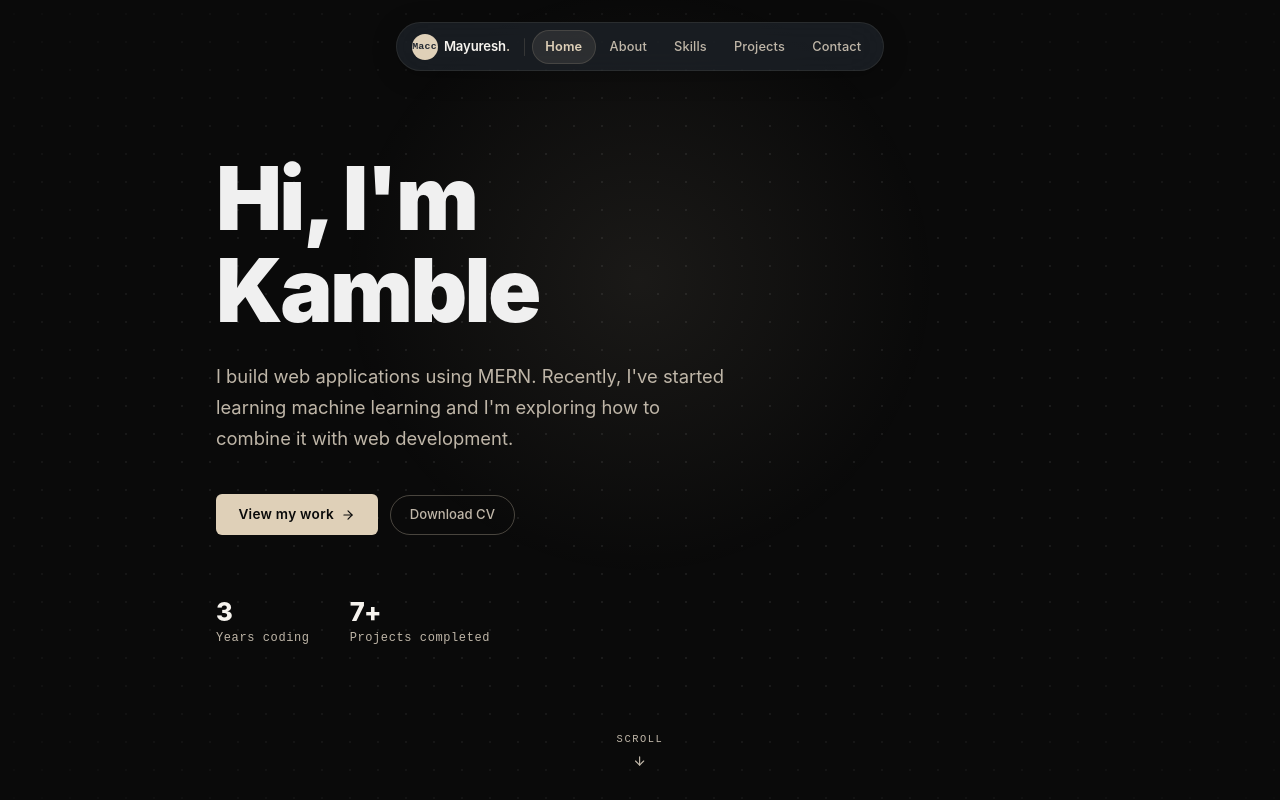
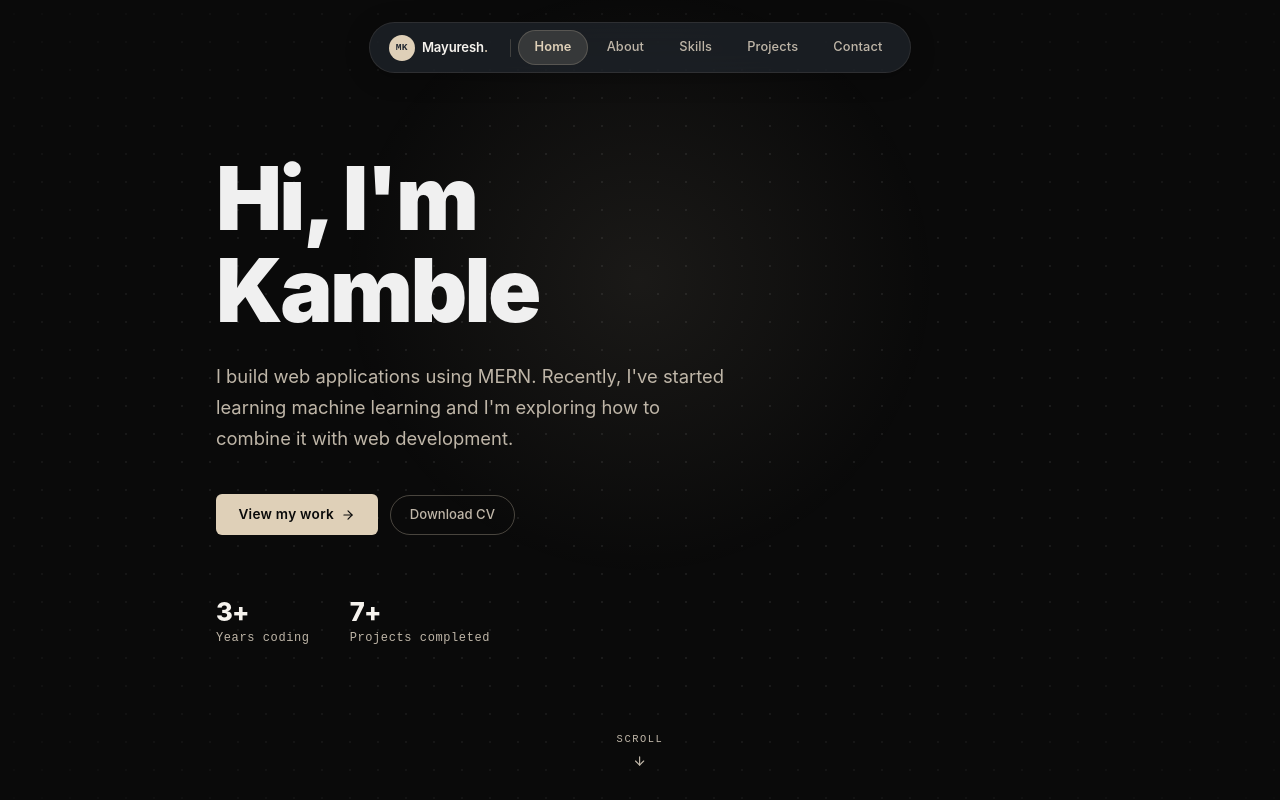
Before and after one commit to Maaaccc05/Macc, a React (Vite) app: page / in a window 1280 px wide. Shown: the top 800 px of the page. Built offline with nearby package versions, Linux system fonts and the light colour scheme.

Commit message:
new position of download resume button

```diff
--- a/src/components/HeroSection.jsx
+++ b/src/components/HeroSection.jsx
@@ -119,7 +119,7 @@ export const HeroSection = () => {
           }}
         >
           {[
-            { value: "3", label: "Years coding" },
+            { value: "3+", label: "Years coding" },
             { value: "7+", label: "Projects completed" },
           ].map(({ value, label }) => (
             <div key={label}>
--- a/src/components/Navbar.jsx
+++ b/src/components/Navbar.jsx
@@ -1,36 +1,37 @@
-import { useEffect, useRef, useState } from "react";
+import { useEffect, useLayoutEffect, useRef, useState } from "react";
 import { Menu, X } from "lucide-react";
 
 const navItems = [
-  { name: "Home", href: "#hero" },
-  { name: "About", href: "#about" },
-  { name: "Skills", href: "#skills" },
+  { name: "Home",     href: "#hero"     },
+  { name: "About",    href: "#about"    },
+  { name: "Skills",   href: "#skills"   },
   { name: "Projects", href: "#projects" },
-  { name: "Contact", href: "#contact" },
+  { name: "Contact",  href: "#contact"  },
 ];
 
 export const Navbar = () => {
-  const [isScrolled, setIsScrolled] = useState(false);
-  const [isMenuOpen, setIsMenuOpen] = useState(false);
-  const [active, setActive] = useState("Home");
+  const [isScrolled,  setIsScrolled]  = useState(false);
+  const [isMenuOpen,  setIsMenuOpen]  = useState(false);
+  const [active,      setActive]      = useState("Home");
   const [indicatorStyle, setIndicatorStyle] = useState({});
-  const navRef = useRef(null);
-  const itemRefs = useRef({});
+  const navRef    = useRef(null);
+  const itemRefs  = useRef({});
+  const prevXRef  = useRef(0);
 
-  /* ── Scroll detection ──────────────────────── */
+  /* ── Scroll detection ── */
   useEffect(() => {
-    const handleScroll = () => setIsScrolled(window.scrollY > 30);
-    window.addEventListener("scroll", handleScroll, { passive: true });
-    return () => window.removeEventListener("scroll", handleScroll);
+    const onScroll = () => setIsScrolled(window.scrollY > 30);
+    window.addEventListener("scroll", onScroll, { passive: true });
+    return () => window.removeEventListener("scroll", onScroll);
   }, []);
 
-  /* ── Lock body scroll when mobile menu open ── */
+  /* ── Lock body scroll when mobile menu is open ── */
   useEffect(() => {
     document.body.style.overflow = isMenuOpen ? "hidden" : "";
     return () => { document.body.style.overflow = ""; };
   }, [isMenuOpen]);
 
-  /* ── Scroll-spy ──────────────────────────── */
+  /* ── Scroll-spy ── */
   useEffect(() => {
     const sectionIds = navItems.map((item) => item.href.replace("#", ""));
     const visibilityMap = {};
@@ -62,36 +63,45 @@ export const Navbar = () => {
     return () => observers.forEach((obs) => obs.disconnect());
   }, []);
 
-  /* ── Slide indicator position ──────────────── */
-  useEffect(() => {
+  /* ── Sliding indicator — distance-proportional duration ── */
+  useLayoutEffect(() => {
     const el = itemRefs.current[active];
     if (el && navRef.current) {
       const navRect = navRef.current.getBoundingClientRect();
-      const elRect = el.getBoundingClientRect();
-      setIndicatorStyle({ width: elRect.width, transform: `translateX(${elRect.left - navRect.left}px)` });
+      const elRect  = el.getBoundingClientRect();
+      const newX    = elRect.left - navRect.left;
+
+      const distance = Math.abs(newX - prevXRef.current);
+      const ms = Math.round(Math.min(Math.max(distance * 0.9, 140), 300));
+      prevXRef.current = newX;
+
+      setIndicatorStyle({
+        width:     elRect.width,
+        transform: `translateX(${newX}px)`,
+        transition: `transform ${ms}ms cubic-bezier(0.4,0,0.2,1), width ${ms}ms cubic-bezier(0.4,0,0.2,1)`,
+      });
     }
   }, [active]);
 
-  const pillBg = isScrolled ? "rgba(34, 40, 49, 0.88)" : "rgba(34, 40, 49, 0.6)";
-  const pillBorder = isScrolled ? "1px solid rgba(223,208,184,0.22)" : "1px solid rgba(223,208,184,0.09)";
+  const pillBg     = isScrolled ? "rgba(34,40,49,0.92)" : "rgba(34,40,49,0.65)";
+  const pillBorder = isScrolled ? "1px solid rgba(223,208,184,0.22)" : "1px solid rgba(223,208,184,0.10)";
   const pillShadow = isScrolled
     ? "0 0 0 1px rgba(223,208,184,0.06), 0 8px 32px rgba(0,0,0,0.45), 0 0 60px -12px rgba(223,208,184,0.12)"
     : "0 4px 24px rgba(0,0,0,0.25)";
 
   return (
     <>
-      {/* ── Floating wrapper ── */}
+      {/* ── Floating pill wrapper ── */}
       <div
         style={{
           position: "fixed",
           top: isScrolled ? "1rem" : "1.4rem",
-          left: 0,
-          right: 0,
+          left: 0, right: 0,
           zIndex: 50,
           display: "flex",
           justifyContent: "center",
           alignItems: "center",
-          transition: "top 0.4s cubic-bezier(0.16, 1, 0.3, 1)",
+          transition: "top 0.4s cubic-bezier(0.16,1,0.3,1)",
           pointerEvents: "none",
           paddingInline: "1rem",
         }}
@@ -101,14 +111,15 @@ export const Navbar = () => {
             display: "flex",
             alignItems: "center",
             gap: "0.25rem",
-            padding: "0.35rem 0.5rem",
+            /* ── more horizontal breathing room ── */
+            padding: "0.4rem 0.7rem",
             borderRadius: "9999px",
             background: pillBg,
             backdropFilter: "blur(20px)",
             WebkitBackdropFilter: "blur(20px)",
             border: pillBorder,
             boxShadow: pillShadow,
-            transition: "all 0.45s cubic-bezier(0.16, 1, 0.3, 1)",
+            transition: "all 0.45s cubic-bezier(0.16,1,0.3,1)",
             pointerEvents: "auto",
             maxWidth: "calc(100vw - 2rem)",
           }}
@@ -120,17 +131,21 @@ export const Navbar = () => {
             style={{
               display: "flex",
               alignItems: "center",
-              gap: "0.4rem",
+              gap: "0.45rem",
               textDecoration: "none",
-              padding: "0.3rem 0.65rem 0.3rem 0.4rem",
+              /* right padding creates space before the divider */
+              padding: "0.3rem 1rem 0.3rem 0.5rem",
               borderRadius: "9999px",
               flexShrink: 0,
+              transition: "opacity 0.2s",
             }}
+            onMouseEnter={(e) => (e.currentTarget.style.opacity = "0.8")}
+            onMouseLeave={(e) => (e.currentTarget.style.opacity = "1")}
           >
+            {/* MK avatar badge */}
             <span
               style={{
-                width: 26,
-                height: 26,
+                width: 26, height: 26,
                 borderRadius: "50%",
                 background: "var(--color-accent)",
                 display: "flex",
@@ -138,15 +153,17 @@ export const Navbar = () => {
                 justifyContent: "center",
                 fontFamily: "'JetBrains Mono', monospace",
                 fontWeight: 700,
-                fontSize: "0.62rem",
+                fontSize: "0.6rem",
                 color: "var(--color-bg)",
                 flexShrink: 0,
-                letterSpacing: "0.02em",
+                letterSpacing: "0.03em",
               }}
             >
-              Macc
+              MK
             </span>
+            {/* Name — hidden on small screens */}
             <span
+              className="hidden sm:inline"
               style={{
                 fontWeight: 600,
                 fontSize: "0.82rem",
@@ -159,16 +176,16 @@ export const Navbar = () => {
             </span>
           </a>
 
-          {/* ── Divider — hidden on mobile ── */}
+          {/* ── Divider ── */}
           <div
             className="hidden md:block"
             style={{
-              width: 1,
-              height: 18,
-              background: "rgba(223,208,184,0.15)",
+              width: 1, height: 18,
+              background: "rgba(223,208,184,0.2)",
               borderRadius: 9999,
               flexShrink: 0,
-              marginRight: "0.15rem",
+              /* space on both sides of the divider */
+              marginInline: "0.15rem",
             }}
           />
 
@@ -176,24 +193,27 @@ export const Navbar = () => {
           <div
             ref={navRef}
             className="hidden md:flex"
-            style={{ position: "relative", alignItems: "center", gap: 0 }}
+            style={{
+              position: "relative",
+              alignItems: "center",
+              /* gap between the indicator-tracked buttons */
+              gap: "0.1rem",
+            }}
           >
             {/* Sliding pill indicator */}
             <span
               style={{
                 position: "absolute",
-                top: 0,
-                left: 0,
+                top: 0, left: 0,
                 height: "100%",
-                background: "rgba(223,208,184,0.1)",
+                background: "rgba(223,208,184,0.15)",
                 borderRadius: "9999px",
-                border: "1px solid rgba(223,208,184,0.14)",
-                transition:
-                  "transform 0.35s cubic-bezier(0.34,1.56,0.64,1), width 0.35s cubic-bezier(0.34,1.56,0.64,1)",
+                border: "1px solid rgba(223,208,184,0.2)",
                 pointerEvents: "none",
                 ...indicatorStyle,
               }}
             />
+
             {navItems.map((item) => (
               <a
                 key={item.name}
@@ -207,14 +227,25 @@ export const Navbar = () => {
                   letterSpacing: "0.01em",
                   color: active === item.name ? "var(--color-accent)" : "var(--color-muted)",
                   textDecoration: "none",
-                  padding: "0.42rem 0.85rem",
+                  /* more horizontal padding = more breathing room between tabs */
+                  padding: "0.45rem 1.05rem",
                   borderRadius: "9999px",
-                  transition: "color 0.25s",
+                  transition: "color 0.2s, background 0.2s",
                   whiteSpace: "nowrap",
                   zIndex: 1,
                 }}
-                onMouseEnter={(e) => { if (active !== item.name) e.currentTarget.style.color = "var(--color-text)"; }}
-                onMouseLeave={(e) => { if (active !== item.name) e.currentTarget.style.color = "var(--color-muted)"; }}
+                onMouseEnter={(e) => {
+                  if (active !== item.name) {
+                    e.currentTarget.style.color = "var(--color-text)";
+                    e.currentTarget.style.background = "rgba(223,208,184,0.06)";
+                  }
+                }}
+                onMouseLeave={(e) => {
+                  if (active !== item.name) {
+                    e.currentTarget.style.color = "var(--color-muted)";
+                    e.currentTarget.style.background = "transparent";
+                  }
+                }}
               >
                 {item.name}
               </a>
@@ -229,8 +260,7 @@ export const Navbar = () => {
             style={{
               alignItems: "center",
               justifyContent: "center",
-              width: 34,
-              height: 34,
+              width: 34, height: 34,
               borderRadius: "50%",
               background: isMenuOpen ? "rgba(223,208,184,0.12)" : "transparent",
               border: "none",
@@ -238,23 +268,22 @@ export const Navbar = () => {
               color: isMenuOpen ? "var(--color-accent)" : "var(--color-muted)",
               transition: "background 0.2s, color 0.2s",
               flexShrink: 0,
-              marginLeft: "0.15rem",
+              marginLeft: "0.25rem",
             }}
           >
             {isMenuOpen
-              ? <X size={18} strokeWidth={2.5} />
+              ? <X    size={18} strokeWidth={2.5} />
               : <Menu size={18} strokeWidth={2.5} />
             }
           </button>
         </nav>
       </div>
 
-      {/* ── Mobile overlay ── */}
+      {/* ── Mobile full-screen overlay ── */}
       <div
         aria-hidden={!isMenuOpen}
         style={{
-          position: "fixed",
-          inset: 0,
+          position: "fixed", inset: 0,
           zIndex: 45,
           background: "rgba(22,27,34,0.96)",
           backdropFilter: "blur(24px)",
@@ -265,20 +294,18 @@ export const Navbar = () => {
           justifyContent: "center",
           opacity: isMenuOpen ? 1 : 0,
           pointerEvents: isMenuOpen ? "auto" : "none",
-          transition: "opacity 0.3s cubic-bezier(0.16, 1, 0.3, 1)",
+          transition: "opacity 0.3s cubic-bezier(0.16,1,0.3,1)",
         }}
       >
-        {/* Ambient glow orb */}
+        {/* Ambient glow */}
         <div
           style={{
             position: "absolute",
-            width: 320,
-            height: 320,
+            width: 320, height: 320,
             borderRadius: "50%",
             background: "radial-gradient(circle, rgba(223,208,184,0.06) 0%, transparent 70%)",
-            top: "50%",
-            left: "50%",
-            transform: "translate(-50%, -50%)",
+            top: "50%", left: "50%",
+            transform: "translate(-50%,-50%)",
             pointerEvents: "none",
           }}
         />
@@ -321,7 +348,7 @@ export const Navbar = () => {
           ))}
         </div>
 
-        {/* Active indicator dot */}
+        {/* Active dot indicators */}
         <div
           style={{
             marginTop: "2.5rem",
@@ -335,7 +362,7 @@ export const Navbar = () => {
             <div
               key={item.name}
               style={{
-                width: active === item.name ? 20 : 6,
+                width:  active === item.name ? 20 : 6,
                 height: 6,
                 borderRadius: "9999px",
                 background: active === item.name ? "var(--color-accent)" : "rgba(223,208,184,0.2)",
```
